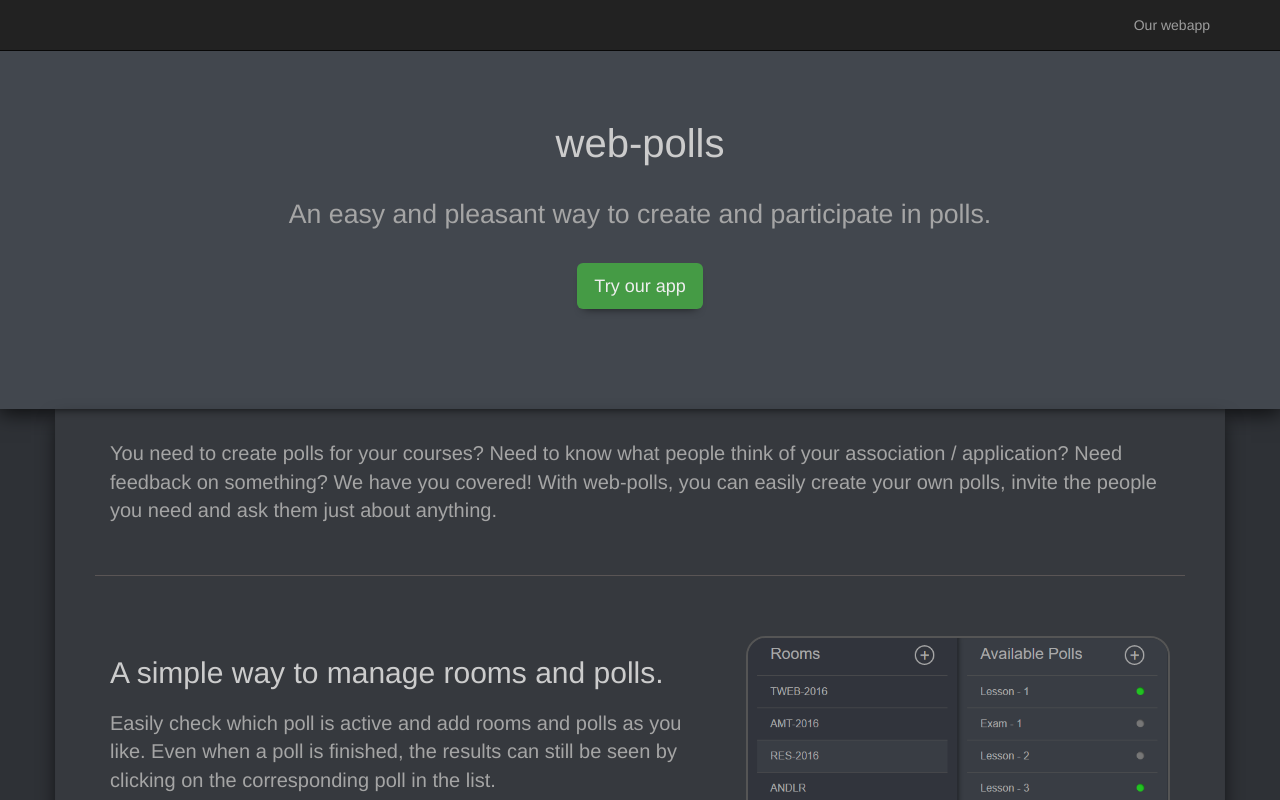
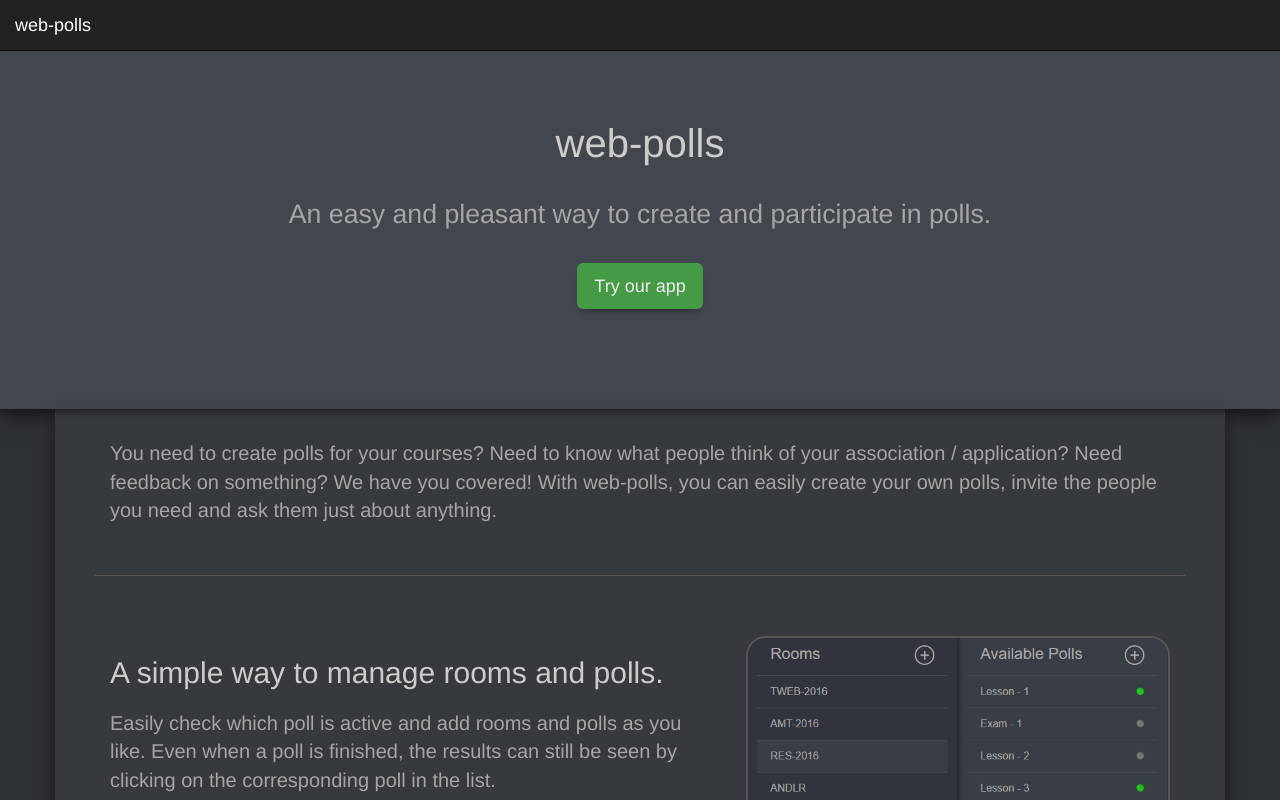
Before and after one commit to BenjaminSchubert/web-polls, a plain HTML site: page index.html in a window 1280 px wide. Shown: the top 800 px of the page. Drawn offline with Linux system fonts and the light colour scheme.

Commit message:
Moved brand to left

```diff
--- a/index.html
+++ b/index.html
@@ -10,13 +10,9 @@
 <body>
 
 <nav class="navbar navbar-inverse navbar-fixed-top">
-    <div class="container">
-        <div id="navbar" class="navbar-collapse collapse">
-            <ul class="nav navbar-nav navbar-right">
-                <li><a href="https://polls.benschubert.me">Our webapp</a></li>
-            </ul>
-        </div>
-    </div>
+	<div class="navbar-header">
+		<a class="navbar-brand" href="https://polls.benschubert.me">web-polls</a>
+	</div>
 </nav>
 
 <div id="presentation">
```
